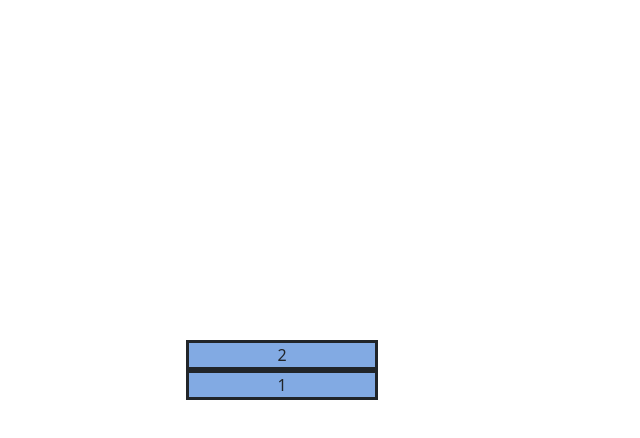
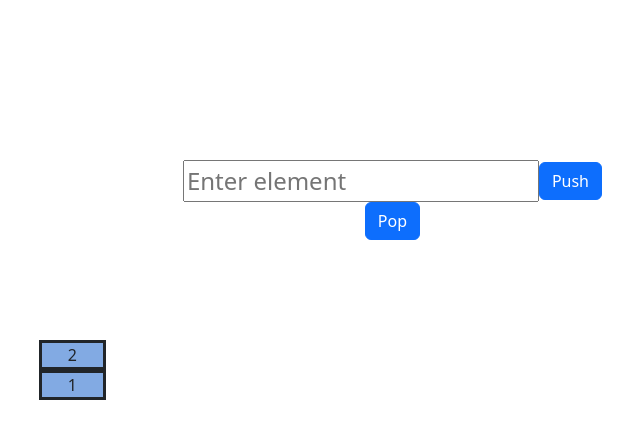
Before and after one commit to aftabshk/data-structures-visualization, a React (Create React App) app: page / in a window 1280 px wide. Shown: the top 438 px of the page, without its empty margins (38-678 px from the left). Built offline with nearby package versions, Linux system fonts and the light colour scheme.

Commit message:
Added push and pop buttons for stack

```diff
--- a/src/App.css
+++ b/src/App.css
@@ -80,9 +80,19 @@
   border-style: solid;
 }
 
+.stack {
+  display: flex;
+  flex-direction: column;
+  align-items: center;
+  justify-content: end;
+
+  width: 50%;
+  height: 100%;
+}
+
 .stack-container {
   display: flex;
-  flex-direction: column;
+  flex-direction: row;
   align-items: center;
   justify-content: end;
 
--- a/src/components/StackView.js
+++ b/src/components/StackView.js
@@ -1,6 +1,7 @@
 import {Component} from "react";
 import Stack from "../data-strucutres/Stack";
 import StackFrameView from "./StackFrameView";
+import Button from "react-bootstrap/Button";
 
 class StackView extends Component {
 
@@ -22,16 +23,30 @@ class StackView extends Component {
     }
 
     popFromStack() {
-        this.setState({stack: this.state.stack.pop()})
+        this.state.stack.pop();
+        this.setState({stack: this.state.stack})
     }
 
     render() {
-        const allElements = this.state ? this.state.stack.data.reverse() : [];
+        const allElements = this.state ? this.state.stack.getAllElements().reverse() : [];
 
-        if (allElements.length === 0) return <div></div>;
+        let stack = <div></div>;
+
+        if (allElements.length !== 0) {
+            stack = <div className={"stack"}>
+                {allElements.map((e) => <StackFrameView element={e}></StackFrameView>)}
+            </div>;
+        }
 
         return <div className={"stack-container"}>
-            {allElements.map((e) => <StackFrameView element={e}></StackFrameView>)}
+            {stack}
+            <div>
+                <div className={"add-node"}>
+                    <input type="text" placeholder="Enter element" onChange={this.handleChange.bind(this)}/>
+                    <Button variant="primary" onClick={this.pushToStack.bind(this)} type="submit">Push</Button>
+                </div>
+                <Button variant="primary" onClick={this.popFromStack.bind(this)} type="submit">Pop</Button>
+            </div>
         </div>
     }
 }
--- a/src/data-strucutres/Stack.js
+++ b/src/data-strucutres/Stack.js
@@ -10,7 +10,14 @@ class Stack {
     }
 
     pop() {
-        return this.data[this.top--];
+        this.top--;
+        return this.data[this.top];
+    }
+
+    getAllElements() {
+        if (this.top < 0) return [];
+
+        return this.data.slice(0, this.top + 1)
     }
 }
 
```
